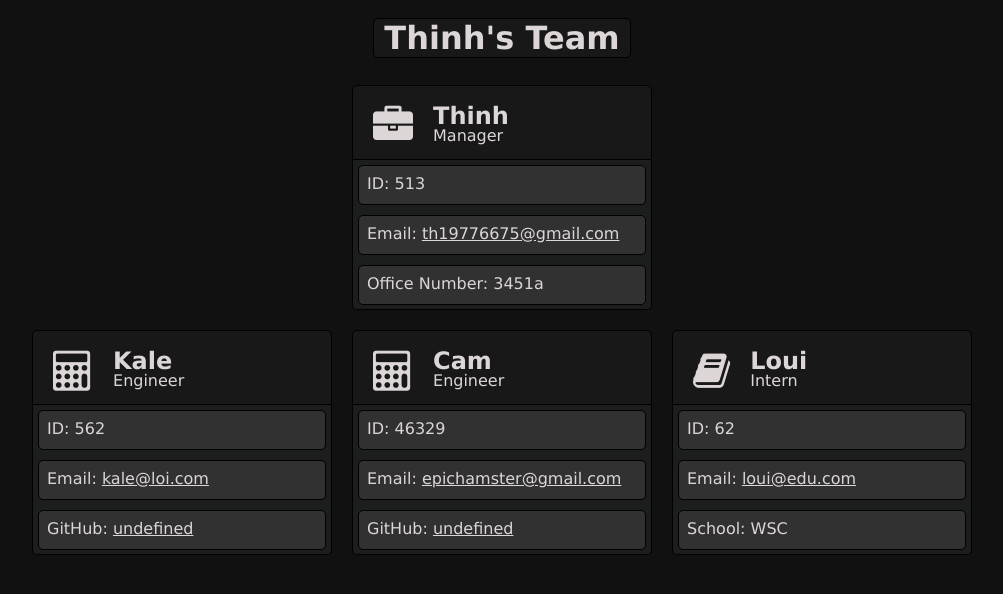
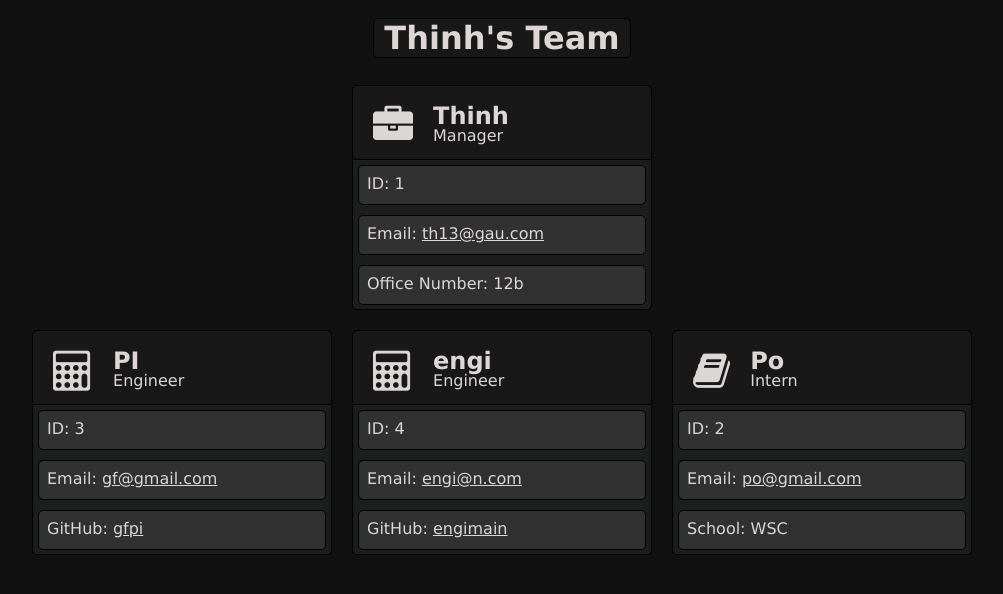
Before and after one commit to th19776675/week10-homework, a website: page dist/index.html in a window 1280 px wide. Shown: the whole page, without its empty margins (138-1141 px from the left). Drawn offline with Linux system fonts and the light colour scheme.

Commit message:
Downgrade Inquirer version

```diff
--- a/dist/index.html
+++ b/dist/index.html
@@ -29,9 +29,9 @@
             </div>
           </div>
           <div class="card-body">
-            <div class="card-content"><p class="card-p">ID: 513</p></div>
-            <div class="card-content"><p class="card-p">Email: <a href="mailto:th19776675@gmail.com">th19776675@gmail.com</a></p></div>
-            <div class="card-content"><p class="card-p">Office Number: 3451a</p></div>
+            <div class="card-content"><p class="card-p">ID: 1</p></div>
+            <div class="card-content"><p class="card-p">Email: <a href="mailto:th13@gau.com">th13@gau.com</a></p></div>
+            <div class="card-content"><p class="card-p">Office Number: 12b</p></div>
           </div>
         </div>
       </div>
@@ -42,14 +42,14 @@
           <i class="fa fa-calculator" style="font-size:40px"></i>
         </div>
         <div class="card-headings">
-          <h2>Kale</h2>
+          <h2>PI</h2>
           <p>Engineer</p>
         </div>
       </div>
       <div class="card-body">
-        <div class="card-content"><p class="card-p">ID: 562</p></div>
-        <div class="card-content"><p class="card-p">Email: <a href="mailto:kale@loi.com">kale@loi.com</a></p></div>
-        <div class="card-content"><p class="card-p">GitHub: <a href="github.com/undefined">undefined</a></p></div>
+        <div class="card-content"><p class="card-p">ID: 3</p></div>
+        <div class="card-content"><p class="card-p">Email: <a href="mailto:gf@gmail.com">gf@gmail.com</a></p></div>
+        <div class="card-content"><p class="card-p">GitHub: <a href="github.com/gfpi">gfpi</a></p></div>
       </div>
       </div>
 <div class="card-wrapper">
@@ -58,14 +58,14 @@
           <i class="fa fa-calculator" style="font-size:40px"></i>
         </div>
         <div class="card-headings">
-          <h2>Cam</h2>
+          <h2>engi</h2>
           <p>Engineer</p>
         </div>
       </div>
       <div class="card-body">
-        <div class="card-content"><p class="card-p">ID: 46329</p></div>
-        <div class="card-content"><p class="card-p">Email: <a href="mailto:epichamster@gmail.com">epichamster@gmail.com</a></p></div>
-        <div class="card-content"><p class="card-p">GitHub: <a href="github.com/undefined">undefined</a></p></div>
+        <div class="card-content"><p class="card-p">ID: 4</p></div>
+        <div class="card-content"><p class="card-p">Email: <a href="mailto:engi@n.com">engi@n.com</a></p></div>
+        <div class="card-content"><p class="card-p">GitHub: <a href="github.com/engimain">engimain</a></p></div>
       </div>
       </div>
       <div class="card-wrapper">
@@ -74,13 +74,13 @@
           <i class="fa fa-book" style="font-size:40px"></i>
         </div>
         <div class="card-headings">
-          <h2>Loui</h2>
+          <h2>Po</h2>
           <p>Intern</p>
         </div>
       </div>
       <div class="card-body">
-        <div class="card-content"><p class="card-p">ID: 62</p></div>
-        <div class="card-content"><p class="card-p">Email: <a href="mailto:loui@edu.com">loui@edu.com</a></p></div>
+        <div class="card-content"><p class="card-p">ID: 2</p></div>
+        <div class="card-content"><p class="card-p">Email: <a href="mailto:po@gmail.com">po@gmail.com</a></p></div>
         <div class="card-content"><p class="card-p">School: WSC<p></div>
       </div>
       </div>
--- a/package.json
+++ b/package.json
@@ -1,6 +1,6 @@
 {
   "dependencies": {
-    "inquirer": "^8.2.4",
+    "inquirer": "^6.3.1",
     "inquirer-loop": "^0.3.0",
     "jest": "^28.0.3"
   },
```
Also changed, not shown: 1 other file.
